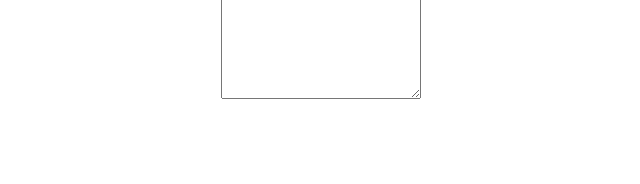
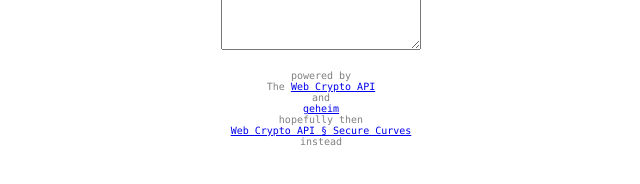
Before and after one commit to jamesliu96/pont, a React (Create React App) app: page / in a window 1280 px wide. Shown: the part 524-708 px from the top of the page, without its empty margins (319-959 px from the left). Built offline with nearby package versions, Linux system fonts and the light colour scheme.

Commit message:
feat: copy & paste

```diff
--- a/src/App.css
+++ b/src/App.css
@@ -1,8 +1,10 @@
 .App {
   min-height: 100vh;
   display: flex;
+  flex-direction: column;
   justify-content: center;
   align-items: center;
+  user-select: none;
 }
 
 main {
@@ -38,3 +40,12 @@
   font-family: source-code-pro, Menlo, Monaco, Consolas, 'Courier New',
     monospace;
 }
+
+footer {
+  margin-top: 2em;
+  text-align: center;
+  color: gray;
+  font-family: source-code-pro, Menlo, Monaco, Consolas, 'Courier New',
+    monospace;
+  font-size: x-small;
+}
--- a/src/App.tsx
+++ b/src/App.tsx
@@ -20,6 +20,14 @@
   return ascii;
 };
 
+const parseCipherText = (cipherText: string) => {
+  const [_salt, _iv = '', _cipher = ''] = cipherText.split('|');
+  const salt = encode(b64_to_utf8(_salt));
+  const iv = encode(b64_to_utf8(_iv));
+  const cipher = encode(b64_to_utf8(_cipher));
+  return { salt, iv, cipher };
+};
+
 const KDF = 'PBKDF2';
 const CIPHER = 'AES-GCM';
 const CIPHER_LENGTH = 256;
@@ -31,6 +39,7 @@
   const [focus, setFocus] = useState(false);
 
   const [passcode, setPasscode] = useState('');
+
   const [plainText, setPlainText] = useState('');
   const [cipherText, setCipherText] = useState('');
 
@@ -63,16 +72,16 @@
         key,
         plain
       );
-      setCipherText(
-        [
-          utf8_to_b64(decode(salt)),
-          utf8_to_b64(decode(iv)),
-          utf8_to_b64(decode(new Uint8Array(cipher))),
-        ].join('|')
-      );
+      const text = [
+        utf8_to_b64(decode(salt)),
+        utf8_to_b64(decode(iv)),
+        utf8_to_b64(decode(new Uint8Array(cipher))),
+      ].join('|');
+      setCipherText(text);
+      await navigator.clipboard.writeText(text);
     } catch (e) {
+      console.error(e);
       alert(e);
-      console.error(e);
     } finally {
       setWait(false);
     }
@@ -81,10 +90,7 @@
   const decrypt = useCallback(async () => {
     setWait(true);
     try {
-      const [_salt, _iv = '', _cipher = ''] = cipherText.split('|');
-      const salt = encode(b64_to_utf8(_salt));
-      const iv = encode(b64_to_utf8(_iv));
-      const cipher = encode(b64_to_utf8(_cipher));
+      const { salt, iv, cipher } = parseCipherText(cipherText);
       const key = await crypto.subtle.deriveKey(
         {
           name: KDF,
@@ -110,16 +116,26 @@
       );
       setPlainText(decodeText(plain));
     } catch (e) {
+      console.error(e);
       alert(e);
-      console.error(e);
     } finally {
       setWait(false);
     }
   }, [passcode, cipherText]);
 
+  const handleFocus = useCallback(async () => {
+    try {
+      const text = await navigator.clipboard.readText();
+      const { salt, iv, cipher } = parseCipherText(text);
+      if (salt.length && iv.length && cipher.length) setCipherText(text);
+    } catch {}
+  }, []);
+
   useEffect(() => {
-    const handleMessage = ({ data }: MessageEvent<{ shared: string }>) => {
-      if (data.shared) setPasscode(hex_to_ascii(data.shared));
+    const handleMessage = ({
+      data,
+    }: MessageEvent<{ shared?: string } | undefined>) => {
+      if (data?.shared) setPasscode(hex_to_ascii(data.shared));
     };
     window.addEventListener('message', handleMessage);
     return () => {
@@ -131,7 +147,11 @@
     <div className="App">
       <main>
         <section>
-          <iframe title="xp" src="//geheim.jamesliu.info/xp/" />
+          <iframe
+            title="xp"
+            src="//geheim.jamesliu.info/xp/"
+            allow="clipboard-read *; clipboard-write *"
+          />
         </section>
         <section>
           <input
@@ -179,9 +199,42 @@
             onChange={(e) => {
               setCipherText(e.target.value);
             }}
+            onFocus={handleFocus}
           />
         </section>
       </main>
+      <footer>
+        <div>powered by</div>
+        <div>
+          The{' '}
+          <a
+            href="https://www.w3.org/TR/WebCryptoAPI/"
+            target="_blank"
+            rel="noreferrer"
+          >
+            Web Crypto API
+          </a>
+        </div>
+        <div>and</div>
+        <div>
+          <a
+            href="https://geheim.jamesliu.info"
+            target="_blank"
+            rel="noreferrer"
+          >
+            geheim
+          </a>
+          <div>hopefully then</div>
+          <a
+            href="https://wicg.github.io/webcrypto-secure-curves/"
+            target="_blank"
+            rel="noreferrer"
+          >
+            Web Crypto API § Secure Curves
+          </a>
+          <div>instead</div>
+        </div>
+      </footer>
     </div>
   );
 };
```
Also changed, not shown: 1 other file (tests, documents, lock files or other folders).
